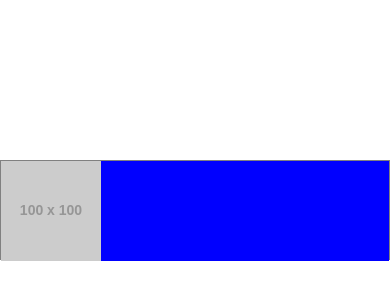
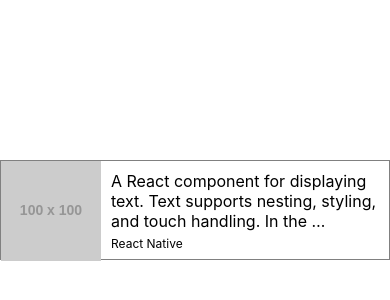
Before and after one commit to Kaito-Dogi/react-native-news, a React Native app: screen / in a window 390 px wide. Shown: the part 212-512 px from the top of the page. Built offline with nearby package versions, Linux system fonts and the light colour scheme.

Commit message:
feat: ニュースの内容部分を実装

```diff
--- a/App.tsx
+++ b/App.tsx
@@ -1,19 +1,27 @@
-import { Image, StyleSheet, View } from 'react-native';
+import { Image, StyleSheet, Text, View } from 'react-native';
 
 export default function App() {
   return (
     <View style={styles.container}>
       <View style={styles.itemContainer}>
         <View style={styles.imageContainer}>
-          <Image style={styles.image} source={{ uri: imageUri }} />
+          <Image style={styles.image} source={{ uri: dummyImageUri }} />
         </View>
-        <View style={styles.contentContainer}></View>
+        <View style={styles.contentContainer}>
+          <Text numberOfLines={3} style={styles.sentence}>
+            {dummySentence}
+          </Text>
+          <Text style={styles.providerName}>{dummyProviderName}</Text>
+        </View>
       </View>
     </View>
   );
 }
 
-const imageUri: string = 'https://placehold.jp/100x100.png';
+const dummyImageUri: string = 'https://placehold.jp/100x100.png';
+const dummySentence: string =
+  'A React component for displaying text. Text supports nesting, styling, and touch handling. In the following example, the nested title and body text will inherit the fontFamily from styles.baseText, but the title provides its own additional styles. The title and body will stack on top of each other on account of the literal newlines:';
+const dummyProviderName: string = 'React Native';
 
 const styles = StyleSheet.create({
   container: {
@@ -32,15 +40,22 @@
   imageContainer: {
     height: 100,
     width: 100,
-    backgroundColor: 'red',
   },
   contentContainer: {
     height: 100,
-    backgroundColor: 'blue',
     flex: 1,
+    flexDirection: 'column',
+    justifyContent: 'space-between',
+    padding: 10,
   },
   image: {
     height: 100,
     width: 100,
   },
+  sentence: {
+    fontSize: 16,
+  },
+  providerName: {
+    fontSize: 12,
+  },
 });
```
